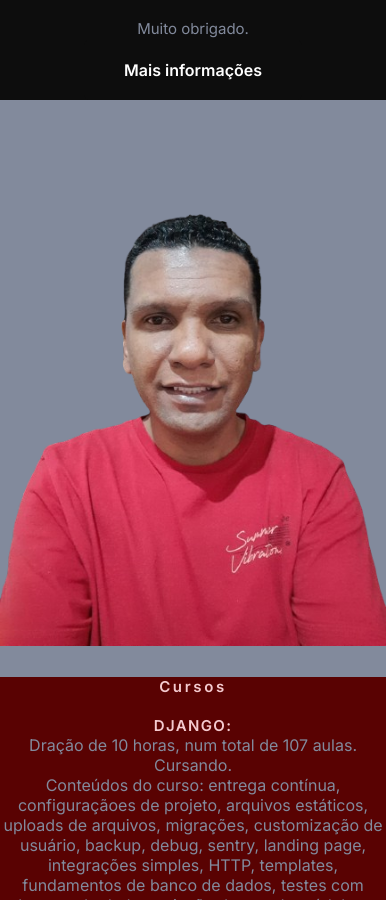
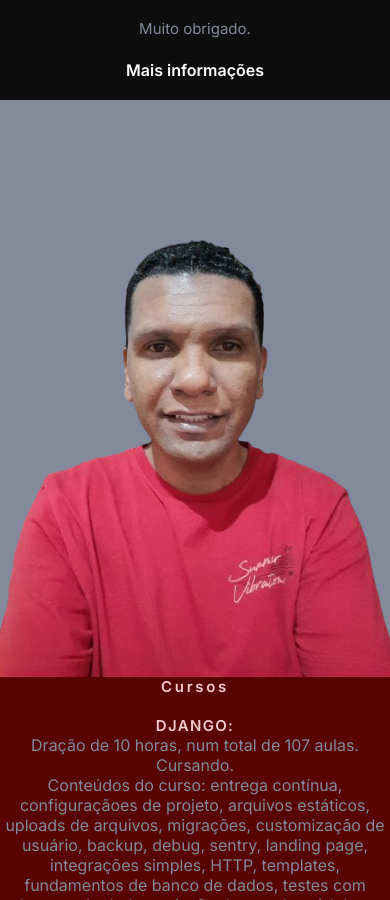
Before and after one commit to gustavodsantos/portifolio, a plain HTML site: page index.html in a window 390 px wide. Shown: the part 914-1814 px from the top of the page. Drawn offline with Linux system fonts and the light colour scheme.

Commit message:
ajustando imagem
    .center{
       background-position: bottom;

```diff
--- a/media_query.css
+++ b/media_query.css
@@ -11,6 +11,7 @@
 @media screen and (min-width: 320px) and (max-width: 768px) { /*tablets*/
     *{
         margin: 0px;
+        width: 100vw;
     }
     ::-webkit-scrollbar{
         width: 0px;
@@ -37,6 +38,9 @@
         display: block;
         height: 40px;
     }
+    .center{
+       background-position: bottom;
+    }
     .parte2 {
         padding: 0px 0px;
     }
--- a/style.css
+++ b/style.css
@@ -9,7 +9,7 @@
 }
 body, html {
     height: 100vh;
-    width: 99vw;
+    width: 98.9vw;
 }
 .titulo {
     font-size: 48px;
```
Also changed, not shown: 1 other file.
